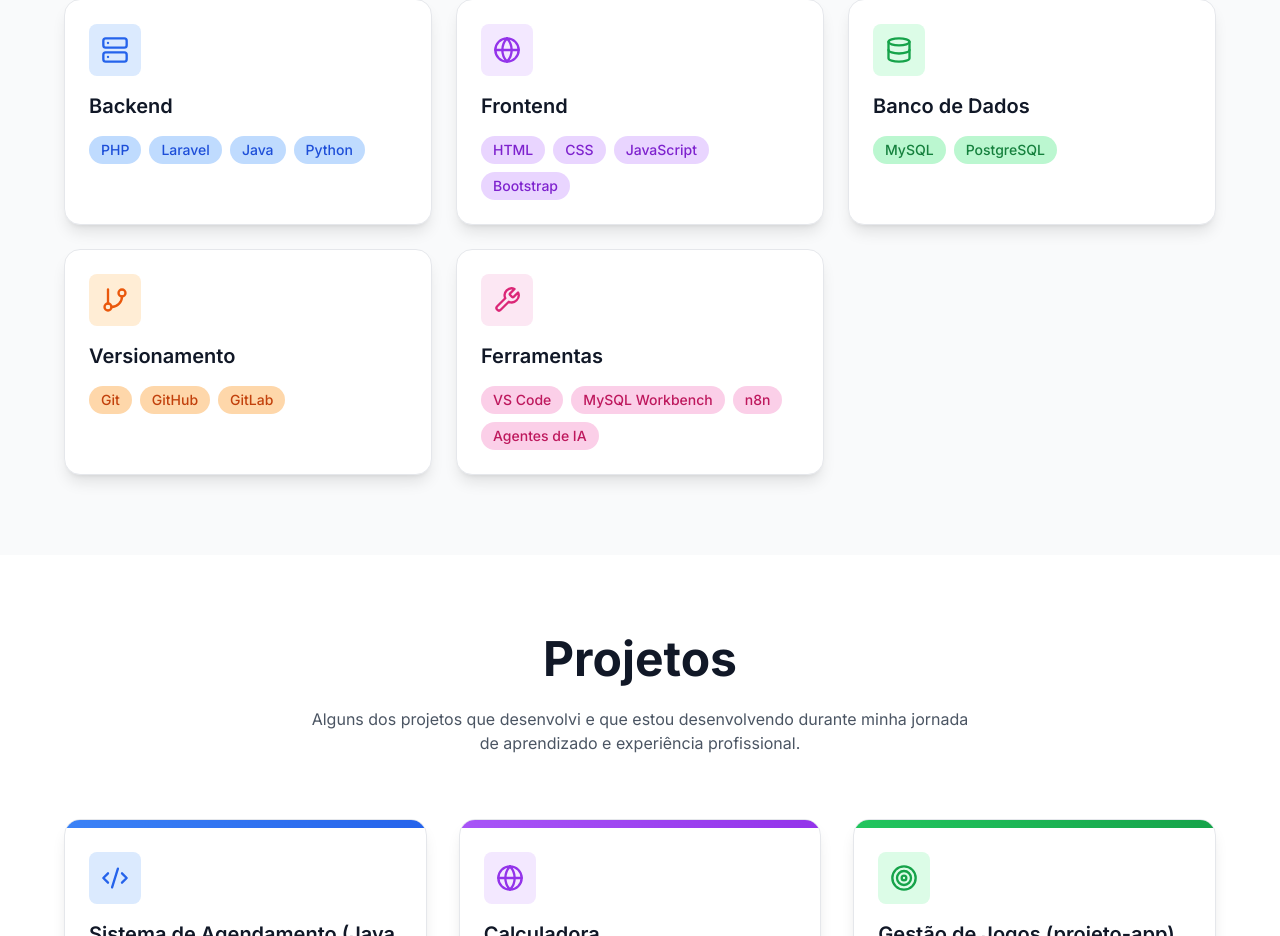
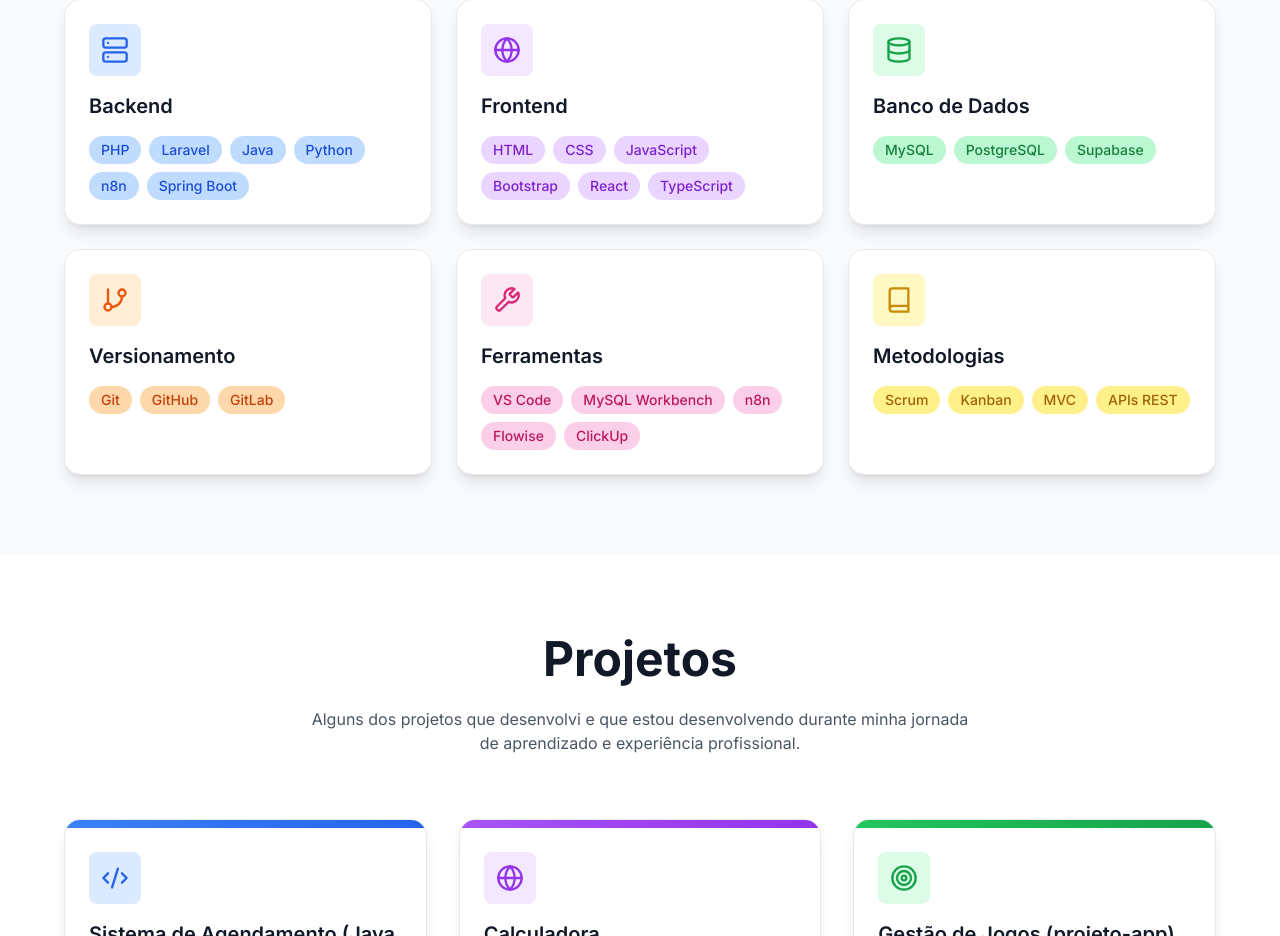
Before and after one commit to DanielaThais/Portfolio-Daniela, a React (Vite) app: page / in a window 1280 px wide. Shown: the part 2180-3116 px from the top of the page. Built offline with nearby package versions, Linux system fonts and the light colour scheme.

Commit message:
Atualizada seção de Habilidades

```diff
--- a/src/components/Skills.tsx
+++ b/src/components/Skills.tsx
@@ -1,64 +1,79 @@
-import { Server, Globe, Database, GitBranch, Wrench } from 'lucide-react';
+import { Server, Globe, Database, GitBranch, Wrench, Book } from "lucide-react";
 
 const skillCategories = [
   {
     icon: Server,
-    title: 'Backend',
-    skills: ['PHP', 'Laravel', 'Java', 'Python'],
-    color: 'blue'
+    title: "Backend",
+    skills: ["PHP", "Laravel", "Java", "Python", "n8n", "Spring Boot"],
+    color: "blue",
   },
   {
     icon: Globe,
-    title: 'Frontend',
-    skills: ['HTML', 'CSS', 'JavaScript', 'Bootstrap'],
-    color: 'purple'
+    title: "Frontend",
+    skills: ["HTML", "CSS", "JavaScript", "Bootstrap", "React", "TypeScript"],
+    color: "purple",
   },
   {
     icon: Database,
-    title: 'Banco de Dados',
-    skills: ['MySQL', 'PostgreSQL'],
-    color: 'green'
+    title: "Banco de Dados",
+    skills: ["MySQL", "PostgreSQL", "Supabase"],
+    color: "green",
   },
   {
     icon: GitBranch,
-    title: 'Versionamento',
-    skills: ['Git', 'GitHub', 'GitLab'],
-    color: 'orange'
+    title: "Versionamento",
+    skills: ["Git", "GitHub", "GitLab"],
+    color: "orange",
   },
   {
     icon: Wrench,
-    title: 'Ferramentas',
-    skills: ['VS Code', 'MySQL Workbench', 'n8n', 'Agentes de IA'],
-    color: 'pink'
-  }
+    title: "Ferramentas",
+    skills: ["VS Code", "MySQL Workbench", "n8n", "Flowise", "ClickUp"],
+    color: "pink",
+  },
+  {
+    icon: Book,
+    title: "Metodologias",
+    skills: ["Scrum", "Kanban", "MVC", "APIs REST"],
+    color: "yellow",
+  },
 ];
 
 const colorClasses = {
   blue: {
-    bg: 'bg-blue-100 dark:bg-blue-900/30',
-    text: 'text-blue-600 dark:text-blue-400',
-    badge: 'bg-blue-200 dark:bg-blue-800/50 text-blue-700 dark:text-blue-300'
+    bg: "bg-blue-100 dark:bg-blue-900/30",
+    text: "text-blue-600 dark:text-blue-400",
+    badge: "bg-blue-200 dark:bg-blue-800/50 text-blue-700 dark:text-blue-300",
   },
   purple: {
-    bg: 'bg-purple-100 dark:bg-purple-900/30',
-    text: 'text-purple-600 dark:text-purple-400',
-    badge: 'bg-purple-200 dark:bg-purple-800/50 text-purple-700 dark:text-purple-300'
+    bg: "bg-purple-100 dark:bg-purple-900/30",
+    text: "text-purple-600 dark:text-purple-400",
+    badge:
+      "bg-purple-200 dark:bg-purple-800/50 text-purple-700 dark:text-purple-300",
+  },
+  orange: {
+    bg: "bg-orange-100 dark:bg-orange-900/30",
+    text: "text-orange-600 dark:text-orange-400",
+    badge:
+      "bg-orange-200 dark:bg-orange-800/50 text-orange-700 dark:text-orange-300",
   },
   green: {
-    bg: 'bg-green-100 dark:bg-green-900/30',
-    text: 'text-green-600 dark:text-green-400',
-    badge: 'bg-green-200 dark:bg-green-800/50 text-green-700 dark:text-green-300'
-  },
-  orange: {
-    bg: 'bg-orange-100 dark:bg-orange-900/30',
-    text: 'text-orange-600 dark:text-orange-400',
-    badge: 'bg-orange-200 dark:bg-orange-800/50 text-orange-700 dark:text-orange-300'
+    bg: "bg-green-100 dark:bg-green-900/30",
+    text: "text-green-600 dark:text-green-400",
+    badge:
+      "bg-green-200 dark:bg-green-800/50 text-green-700 dark:text-green-300",
   },
   pink: {
-    bg: 'bg-pink-100 dark:bg-pink-900/30',
-    text: 'text-pink-600 dark:text-pink-400',
-    badge: 'bg-pink-200 dark:bg-pink-800/50 text-pink-700 dark:text-pink-300'
-  }
+    bg: "bg-pink-100 dark:bg-pink-900/30",
+    text: "text-pink-600 dark:text-pink-400",
+    badge: "bg-pink-200 dark:bg-pink-800/50 text-pink-700 dark:text-pink-300",
+  },
+  yellow: {
+    bg: "bg-yellow-100 dark:bg-yellow-900/30",
+    text: "text-yellow-600 dark:text-yellow-400",
+    badge:
+      "bg-yellow-200 dark:bg-yellow-800/50 text-yellow-700 dark:text-yellow-300",
+  },
 };
 
 export function Skills() {
@@ -72,7 +87,8 @@ export function Skills() {
         <div className="grid md:grid-cols-2 lg:grid-cols-3 gap-6">
           {skillCategories.map((category, index) => {
             const Icon = category.icon;
-            const colors = colorClasses[category.color as keyof typeof colorClasses];
+            const colors =
+              colorClasses[category.color as keyof typeof colorClasses];
 
             return (
               <div
```
